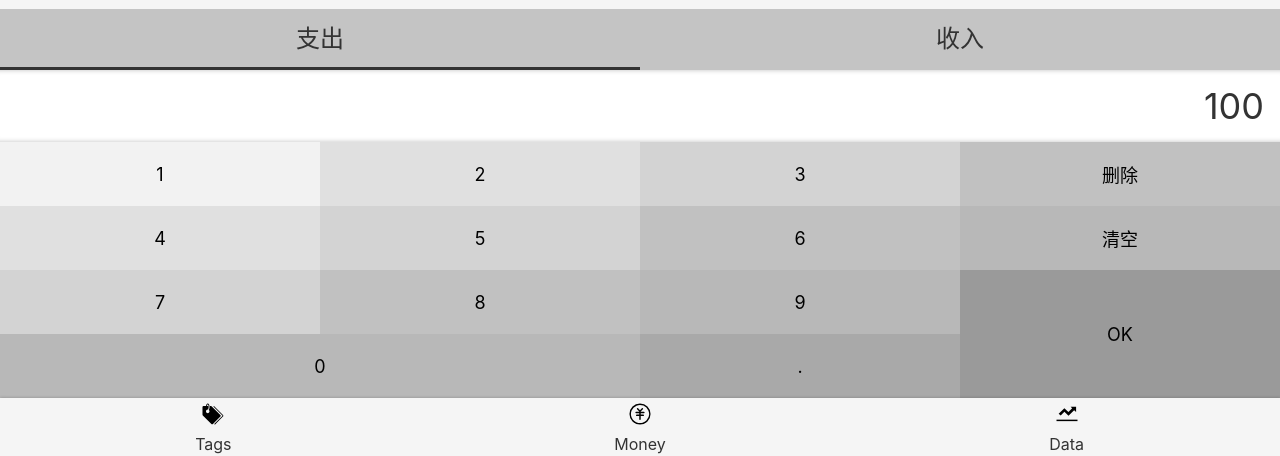
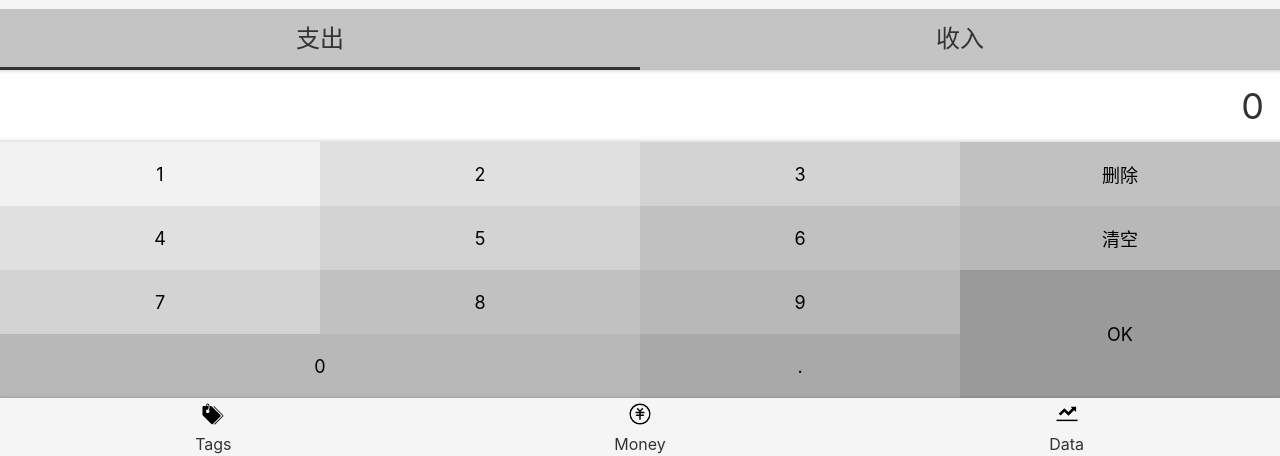
Before and after one commit to 91jzhu/Account, a React app: page / in a window 1280 px wide. Shown: the part 340-796 px from the top of the page. Built offline with nearby package versions, Linux system fonts and the light colour scheme.

Commit message:
Board 功能基本完成

```diff
--- a/src/views/Money.tsx
+++ b/src/views/Money.tsx
@@ -12,27 +12,7 @@ function Money() {
             <TagsSection/>
             <NoteSection/>
             <TypeSection/>
-            <BoardSection>
-                <div className="output">
-                    100
-                </div>
-                <div className="pad clearfix">
-                    <button>1</button>
-                    <button>2</button>
-                    <button>3</button>
-                    <button>删除</button>
-                    <button>4</button>
-                    <button>5</button>
-                    <button>6</button>
-                    <button>清空</button>
-                    <button>7</button>
-                    <button>8</button>
-                    <button>9</button>
-                    <button className="ok">OK</button>
-                    <button className="zero">0</button>
-                    <button className="dot">.</button>
-                </div>
-            </BoardSection>
+            <BoardSection/>
         </MyLayout>
     );
 }
--- a/src/views/Money/BoardSection.tsx
+++ b/src/views/Money/BoardSection.tsx
@@ -1,6 +1,57 @@
 import styled from "styled-components";
+import * as React from "react";
+import {useState} from "react";
 
-const BoardSection = styled.section`
+const BoardSection:React.FunctionComponent=()=>{
+    const [output,setOutput]=useState("0")
+    const numChange=(e:React.MouseEvent)=>{
+        // setOutput(output=>output!=='0'?output+num:num)
+        const content=(e.target as HTMLButtonElement).textContent;
+        if(!content)return
+        switch (content){
+            case '0':setOutput(output=>output!=='0'?output+'0':'0');break;
+            case '1':setOutput(output=>output!=='0'?output+1:'1');break;
+            case '2':setOutput(output=>output!=='0'?output+2:'2');break;
+            case '3':setOutput(output=>output!=='0'?output+3:'3');break;
+            case '4':setOutput(output=>output!=='0'?output+4:'4');break;
+            case '5':setOutput(output=>output!=='0'?output+5:'5');break;
+            case '6':setOutput(output=>output!=='0'?output+6:'6');break;
+            case '7':setOutput(output=>output!=='0'?output+7:'7');break;
+            case '8':setOutput(output=>output!=='0'?output+8:'8');break;
+            case '9':setOutput(output=>output!=='0'?output+9:'9');break;
+            case '删除':setOutput(output=>output.length>1? output.slice(0,output.length-1):'0');break;
+            case '清空':setOutput('0');break;
+            case 'OK':
+            case '.':setOutput(output=>!output.includes('.')?output+'.':output);break;
+        }
+    }
+    // @ts-ignore
+    return (
+        <Wrapper>
+            <div className="output">
+                {output}
+            </div>
+            <div className="pad clearfix" onClick={numChange}>
+                <button>1</button>
+                <button>2</button>
+                <button>3</button>
+                <button>删除</button>
+                <button>4</button>
+                <button>5</button>
+                <button>6</button>
+                <button>清空</button>
+                <button>7</button>
+                <button>8</button>
+                <button>9</button>
+                <button className="ok">OK</button>
+                <button className="zero">0</button>
+                <button className="dot">.</button>
+            </div>
+        </Wrapper>
+    )
+}
+
+const Wrapper = styled.section`
   display: flex;
   flex-direction: column;
 
```
